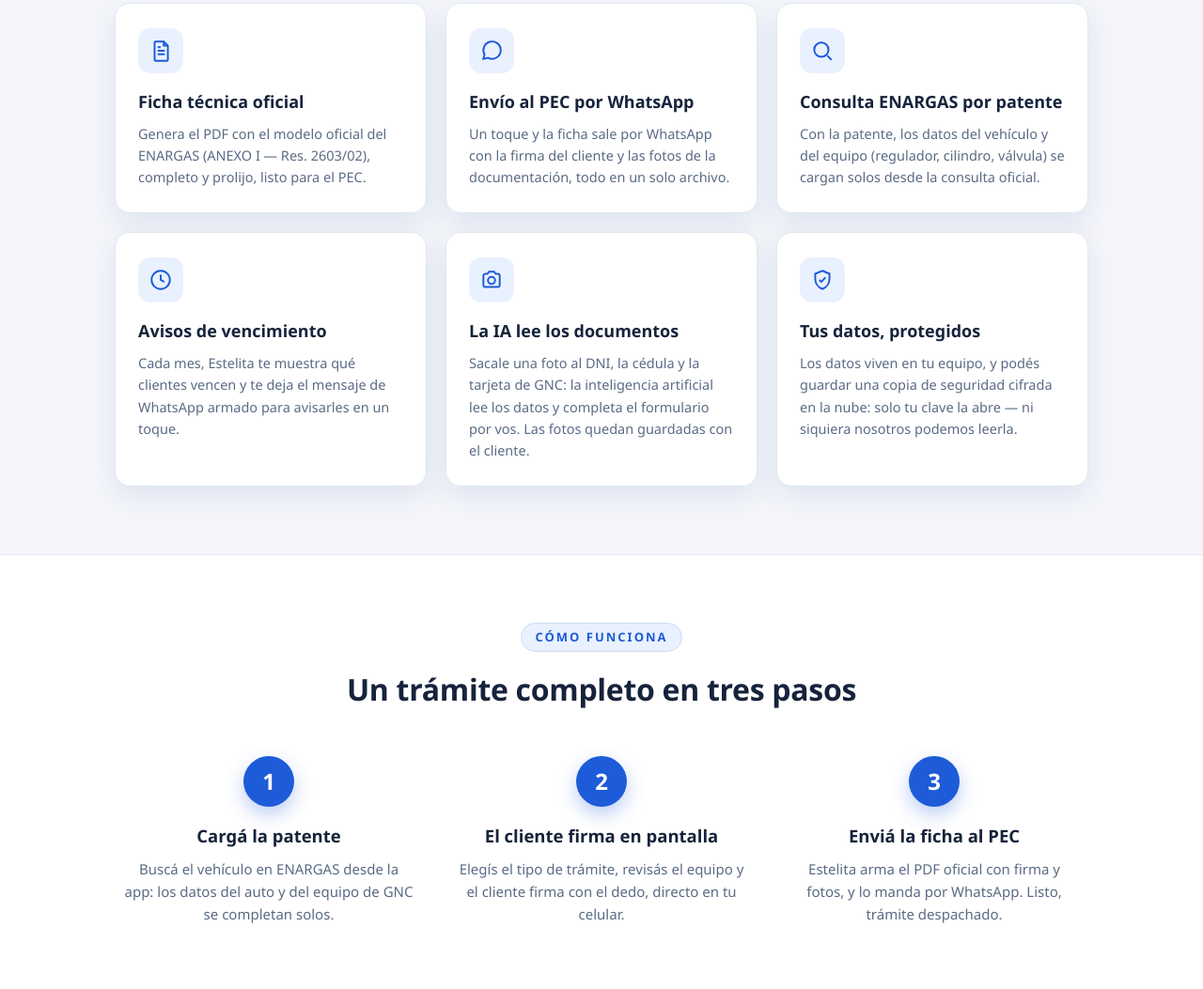
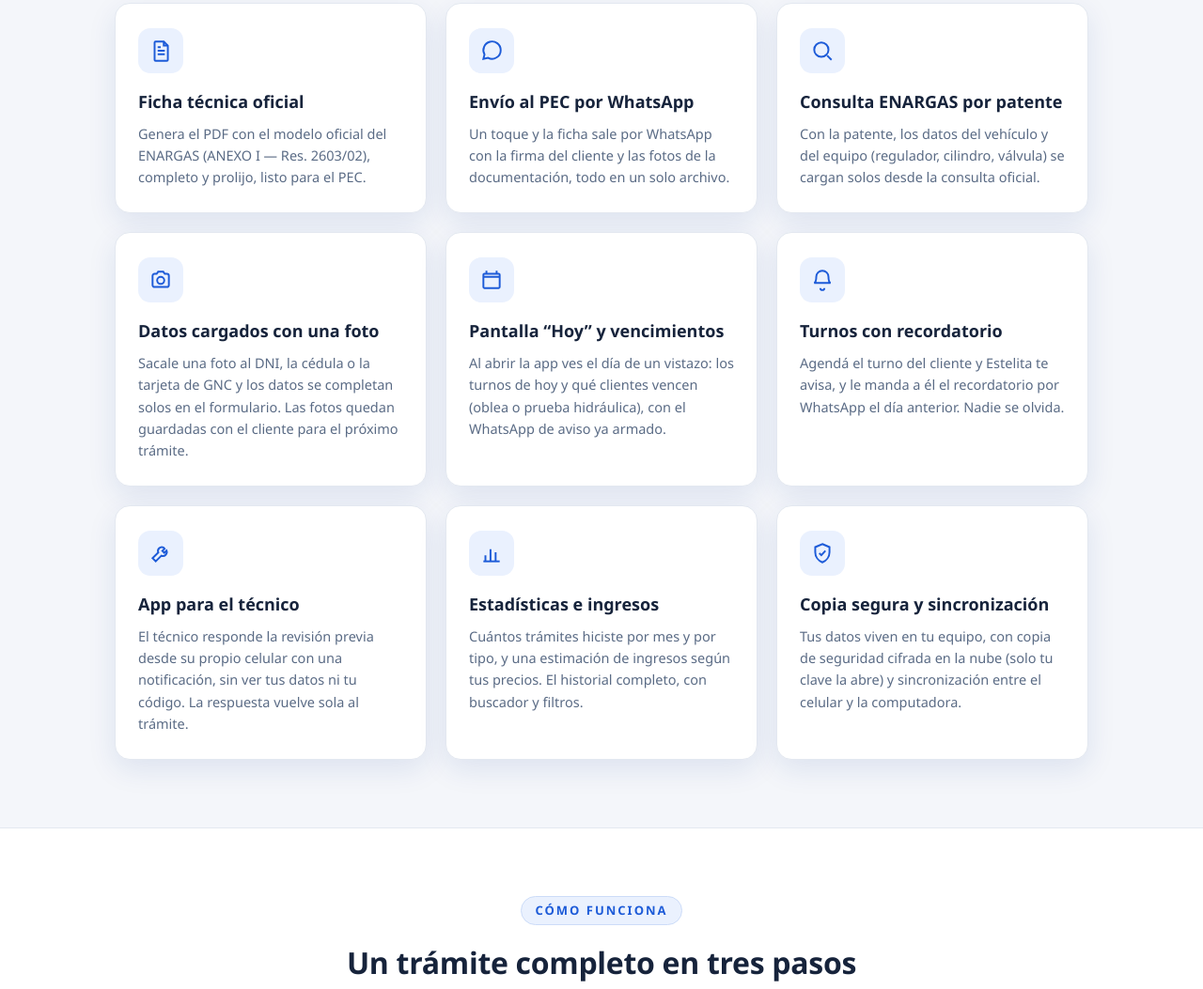
Before and after one commit to matiasmec-sudo/taller-gnc, a website: page taller-gnc-web/estelita.html in a window 1280 px wide. Shown: the part 1076-2129 px from the top of the page at 94% size. Drawn offline with Linux system fonts and the light colour scheme.

Commit message:
Landing: nuevas funciones y sin mencion explicita a la lectura con IA
Se actualizo la pagina de presentacion (estelita.html):

- Se saco la mencion explicita a "lectura de documentos con IA" /
  "inteligencia artificial" (titulo, subtitulo, chips, tarjeta y meta og).
  El beneficio se explica de otra forma: "Datos cargados con una foto"
  (sacas una foto a la documentacion y los datos se completan solos).
- Nuevo titular: "Tu taller de GNC, sin el papeleo."
- Grilla de funciones actualizada a 9 tarjetas con lo nuevo: Pantalla
  "Hoy" y vencimientos, Turnos con recordatorio, App para el tecnico,
  Estadisticas e ingresos + historial con filtros, Copia segura y
  sincronizacion, ademas de Ficha oficial, Envio al PEC por WhatsApp,
  Consulta ENARGAS por patente y Datos cargados con una foto.
- Chips del hero y meta OG al dia. Se sumo un item de "comprobante para
  el cliente / reimprimir ficha" en la seccion de la planilla.

Verificado en preview: renderiza el nuevo titular, chips y las 9
tarjetas; 0 menciones a IA/inteligencia artificial en el texto. Sin
errores de consola.

Co-Authored-By: Claude Fable 5 <noreply@anthropic.com>

```diff
--- a/taller-gnc-web/estelita.html
+++ b/taller-gnc-web/estelita.html
@@ -6,8 +6,8 @@
 <title>Estelita — La app para talleres de GNC</title>
 <meta name="description" content="Estelita arma la ficha técnica oficial del ENARGAS, la envía al PEC por WhatsApp con la firma del cliente y las fotos de la documentación, y te avisa qué clientes vencen este mes. Todo desde tu celular.">
 <link rel="icon" href="icon-192.png">
-<meta property="og:title" content="Estelita — Metele IA a tu taller de GNC">
-<meta property="og:description" content="La IA lee los documentos, la ficha técnica oficial sale lista para el PEC por WhatsApp, y los vencimientos se avisan solos. Probala desde tu celular.">
+<meta property="og:title" content="Estelita — La app para talleres de GNC">
+<meta property="og:description" content="La ficha técnica oficial del ENARGAS sale lista para el PEC por WhatsApp, con la firma del cliente y las fotos. Turnos, vencimientos y estadísticas, todo desde tu celular.">
 <meta property="og:image" content="https://taller-gnc.vercel.app/icon-512.png">
 <meta property="og:url" content="https://taller-gnc.vercel.app/estelita.html">
 <meta property="og:type" content="website">
@@ -260,16 +260,16 @@
 <header class="hero">
   <div class="hero-inner">
     <div>
-      <h1>Metele inteligencia artificial<br><span>a tu taller de GNC.</span></h1>
-      <p class="baja">Estelita lee los documentos con IA, arma la ficha técnica oficial, la manda al PEC por WhatsApp con la firma del cliente, y te avisa qué clientes vencen este mes. Vos atendé el taller: del papeleo se encarga ella.</p>
+      <h1>Tu taller de GNC,<br><span>sin el papeleo.</span></h1>
+      <p class="baja">Estelita arma la ficha técnica oficial del ENARGAS, la manda al PEC por WhatsApp con la firma del cliente y las fotos de la documentación, y te avisa qué clientes vencen. Vos atendé el taller: del papeleo se encarga ella.</p>
       <div class="hero-acciones">
         <a class="btn btn-blanco" href="https://taller-gnc.vercel.app" target="_blank" rel="noopener">Probar Estelita</a>
         <a class="btn btn-primario" style="border-color: rgba(255,255,255,.4);" href="#instalar">Instalar en el celular</a>
       </div>
       <div class="chip-fila">
-        <span class="chip">Lectura de documentos con IA</span>
-        <span class="chip">Planilla oficial ENARGAS</span>
-        <span class="chip">Firma en pantalla</span>
+        <span class="chip">Ficha lista para el PEC</span>
+        <span class="chip">Datos cargados con una foto</span>
+        <span class="chip">Turnos y vencimientos</span>
         <span class="chip">Copia de seguridad cifrada</span>
       </div>
     </div>
@@ -335,19 +335,34 @@
         <p>Con la patente, los datos del vehículo y del equipo (regulador, cilindro, válvula) se cargan solos desde la consulta oficial.</p>
       </div>
       <div class="tarjeta">
-        <div class="icono"><svg viewBox="0 0 24 24" fill="none" stroke-width="1.8"><circle cx="12" cy="12" r="9"/><path d="M12 7v5l3.5 2"/></svg></div>
-        <h3>Avisos de vencimiento</h3>
-        <p>Cada mes, Estelita te muestra qué clientes vencen y te deja el mensaje de WhatsApp armado para avisarles en un toque.</p>
+        <div class="icono"><svg viewBox="0 0 24 24" fill="none" stroke-width="1.8"><path d="M4 8a2 2 0 0 1 2-2h2l1.5-2h5L16 6h2a2 2 0 0 1 2 2v9a2 2 0 0 1-2 2H6a2 2 0 0 1-2-2V8z"/><circle cx="12" cy="12.5" r="3.5"/></svg></div>
+        <h3>Datos cargados con una foto</h3>
+        <p>Sacale una foto al DNI, la cédula o la tarjeta de GNC y los datos se completan solos en el formulario. Las fotos quedan guardadas con el cliente para el próximo trámite.</p>
       </div>
       <div class="tarjeta">
-        <div class="icono"><svg viewBox="0 0 24 24" fill="none" stroke-width="1.8"><path d="M4 8a2 2 0 0 1 2-2h2l1.5-2h5L16 6h2a2 2 0 0 1 2 2v9a2 2 0 0 1-2 2H6a2 2 0 0 1-2-2V8z"/><circle cx="12" cy="12.5" r="3.5"/></svg></div>
-        <h3>La IA lee los documentos</h3>
-        <p>Sacale una foto al DNI, la cédula y la tarjeta de GNC: la inteligencia artificial lee los datos y completa el formulario por vos. Las fotos quedan guardadas con el cliente.</p>
+        <div class="icono"><svg viewBox="0 0 24 24" fill="none" stroke-width="1.8"><path d="M7 3v3M17 3v3M4 9h16M5 6h14a1 1 0 0 1 1 1v12a1 1 0 0 1-1 1H5a1 1 0 0 1-1-1V7a1 1 0 0 1 1-1z"/></svg></div>
+        <h3>Pantalla “Hoy” y vencimientos</h3>
+        <p>Al abrir la app ves el día de un vistazo: los turnos de hoy y qué clientes vencen (oblea o prueba hidráulica), con el WhatsApp de aviso ya armado.</p>
+      </div>
+      <div class="tarjeta">
+        <div class="icono"><svg viewBox="0 0 24 24" fill="none" stroke-width="1.8"><path d="M6 9a6 6 0 1 1 12 0c0 5 2 6 2 6H4s2-1 2-6z"/><path d="M10 20a2 2 0 0 0 4 0"/></svg></div>
+        <h3>Turnos con recordatorio</h3>
+        <p>Agendá el turno del cliente y Estelita te avisa, y le manda a él el recordatorio por WhatsApp el día anterior. Nadie se olvida.</p>
+      </div>
+      <div class="tarjeta">
+        <div class="icono"><svg viewBox="0 0 24 24" fill="none" stroke-width="1.8"><path d="M14.6 6.3a3.8 3.8 0 0 0-5 5L4 16.9 7.1 20l5.6-5.6a3.8 3.8 0 0 0 5-5l-2.2 2.2-1.9-1.9 2.2-2.2z"/></svg></div>
+        <h3>App para el técnico</h3>
+        <p>El técnico responde la revisión previa desde su propio celular con una notificación, sin ver tus datos ni tu código. La respuesta vuelve sola al trámite.</p>
+      </div>
+      <div class="tarjeta">
+        <div class="icono"><svg viewBox="0 0 24 24" fill="none" stroke-width="1.8"><path d="M4 20h16"/><path d="M6 20v-6M11 20V8M16 20v-9"/></svg></div>
+        <h3>Estadísticas e ingresos</h3>
+        <p>Cuántos trámites hiciste por mes y por tipo, y una estimación de ingresos según tus precios. El historial completo, con buscador y filtros.</p>
       </div>
       <div class="tarjeta">
         <div class="icono"><svg viewBox="0 0 24 24" fill="none" stroke-width="1.8"><path d="M12 3l7 3v5c0 4.5-3 8.5-7 10-4-1.5-7-5.5-7-10V6l7-3z"/><path d="M9 12l2 2 4-4.5"/></svg></div>
-        <h3>Tus datos, protegidos</h3>
-        <p>Los datos viven en tu equipo, y podés guardar una copia de seguridad cifrada en la nube: solo tu clave la abre — ni siquiera nosotros podemos leerla.</p>
+        <h3>Copia segura y sincronización</h3>
+        <p>Tus datos viven en tu equipo, con copia de seguridad cifrada en la nube (solo tu clave la abre) y sincronización entre el celular y la computadora.</p>
       </div>
     </div>
   </div>
@@ -417,6 +432,7 @@
         <li><span class="tick">✓</span><span>Los datos del cliente, el vehículo y el equipo <b>se completan una sola vez</b> y quedan para el próximo trámite.</span></li>
         <li><span class="tick">✓</span><span>La <b>firma del propietario</b> va directo en el PDF, dibujada en la pantalla del celular.</span></li>
         <li><span class="tick">✓</span><span>Las <b>fotos de la documentación</b> viajan en el mismo archivo: el PEC recibe todo junto.</span></li>
+        <li><span class="tick">✓</span><span>El cliente se lleva su <b>comprobante del trámite</b>, y podés reimprimir cualquier ficha cuando la necesites.</span></li>
       </ul>
     </div>
   </div>
```
